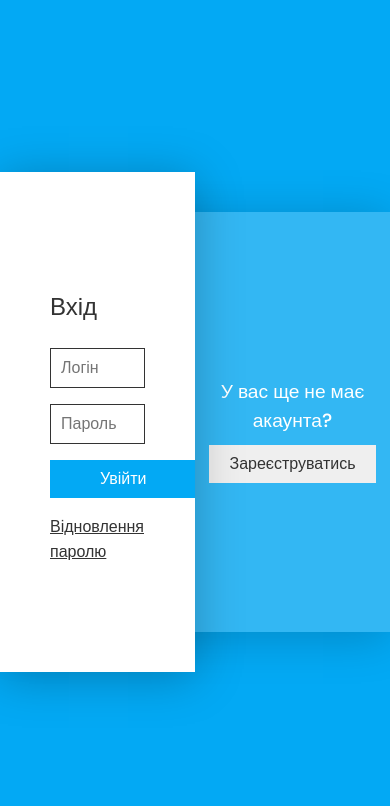
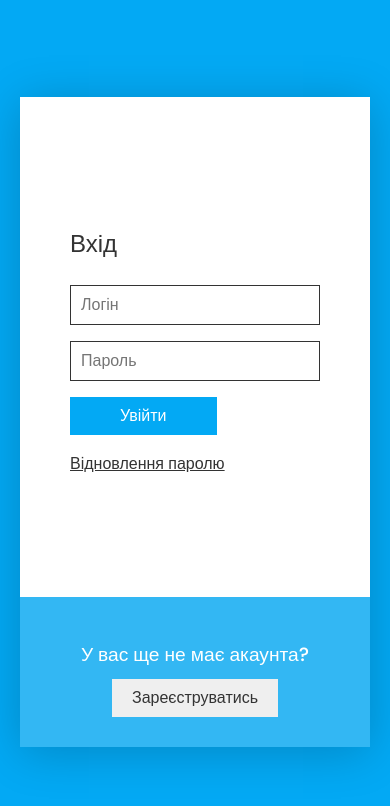
Before and after one commit to Datsenko28/form-registration, a plain HTML site: page index.html in a window 390 px wide. Drawn offline with Linux system fonts and the light colour scheme.

Commit message:
add media in css

```diff
--- a/style.css
+++ b/style.css
@@ -141,3 +141,35 @@ body.active {
 .form__forgot {
   color: #333;
 }
+
+/* Адапитив */
+@media (max-width: 992px) {
+  .container {
+    max-width: 400px;
+    height: 650px;
+    padding: 0;
+    margin: 0 20px;
+  }
+
+  .block {
+    display: flex;
+    flex-direction: column;
+    justify-content: space-between;
+  }
+
+  .block-item {
+    width: 100%;
+    padding: 30px 0;
+  }
+  .form-box {
+    width: 100%;
+    height: 500px;
+    box-shadow: none;
+
+    top: 0;
+  }
+  .form-box.active {
+    top: 150px;
+    left: 0;
+  }
+}
```
